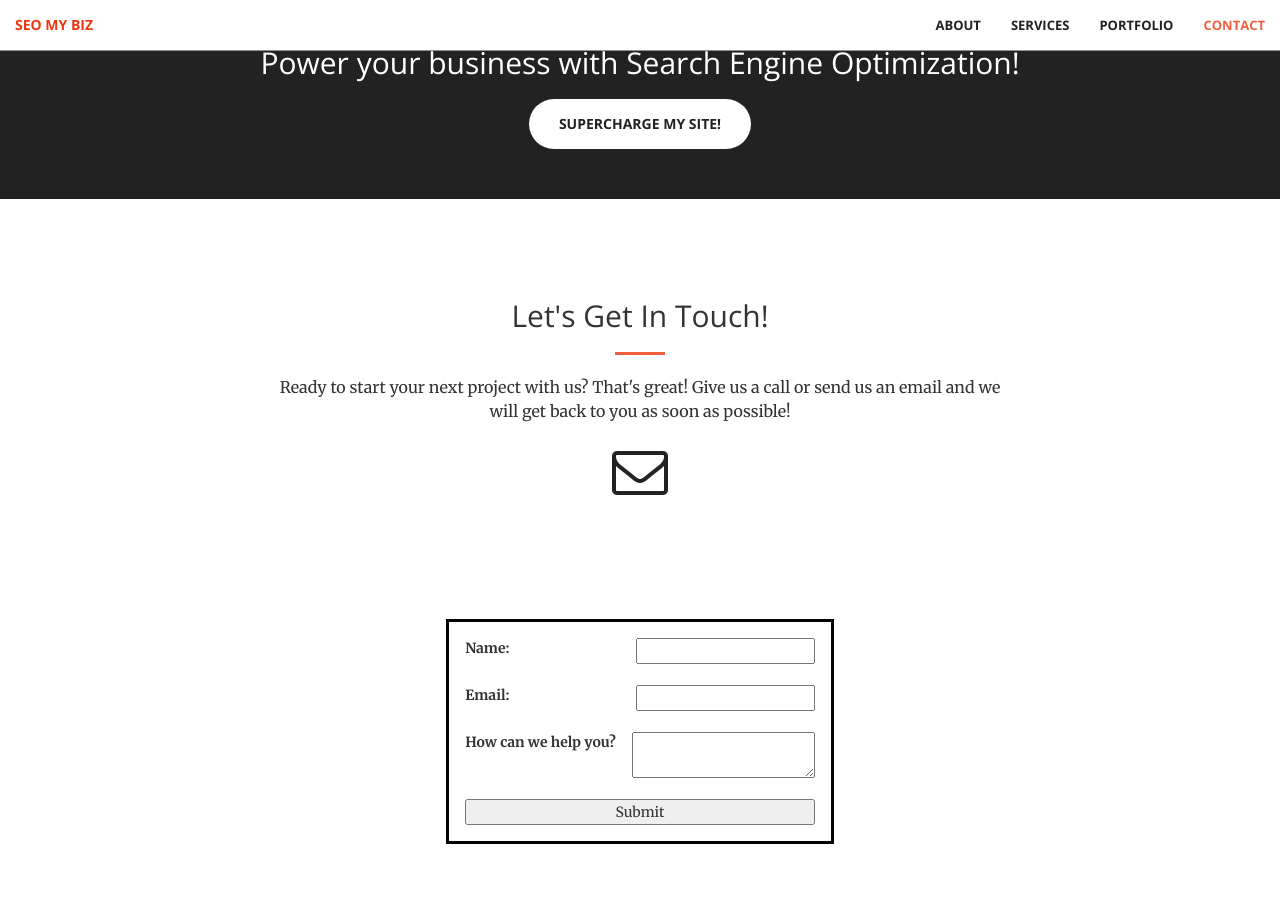
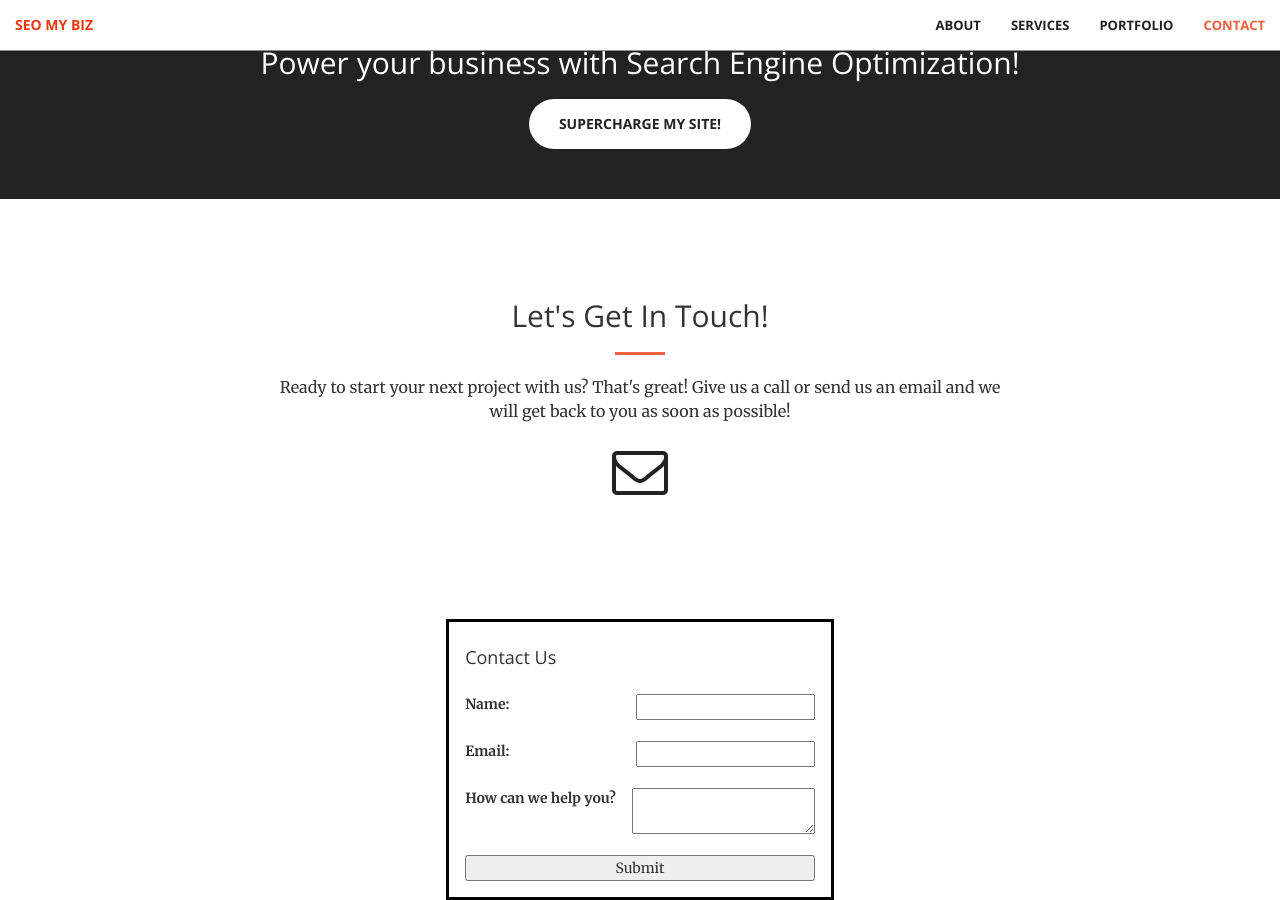
Before and after one commit to RustisaurusRex/website, a Jekyll site: the page built from index.html, in a window 1280 px wide and 900 px high, scrolled down 2286 px. Built offline with Jekyll 4.4.1, drawn with Linux system fonts in a browser that asks for light colours; before the commit the page ends 3130 px from its top, so only the background shows below that.

Commit message:
Form header

```diff
--- a/_includes/form.html
+++ b/_includes/form.html
@@ -4,6 +4,7 @@
   method="POST"
 >
 <div class="innerform">
+  <h4>Contact Us</h4>
   <label class="formlabel">
     Name:
     <input type="name" name="name">
```
